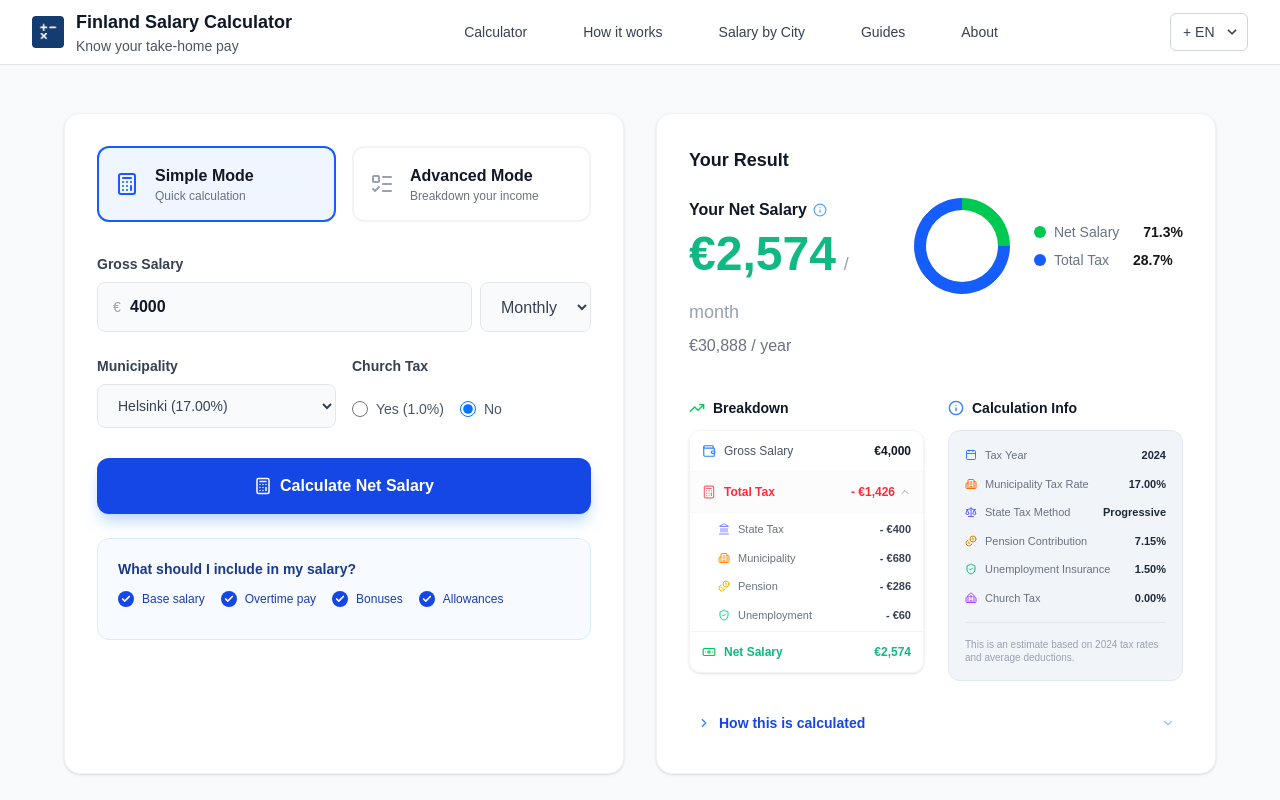
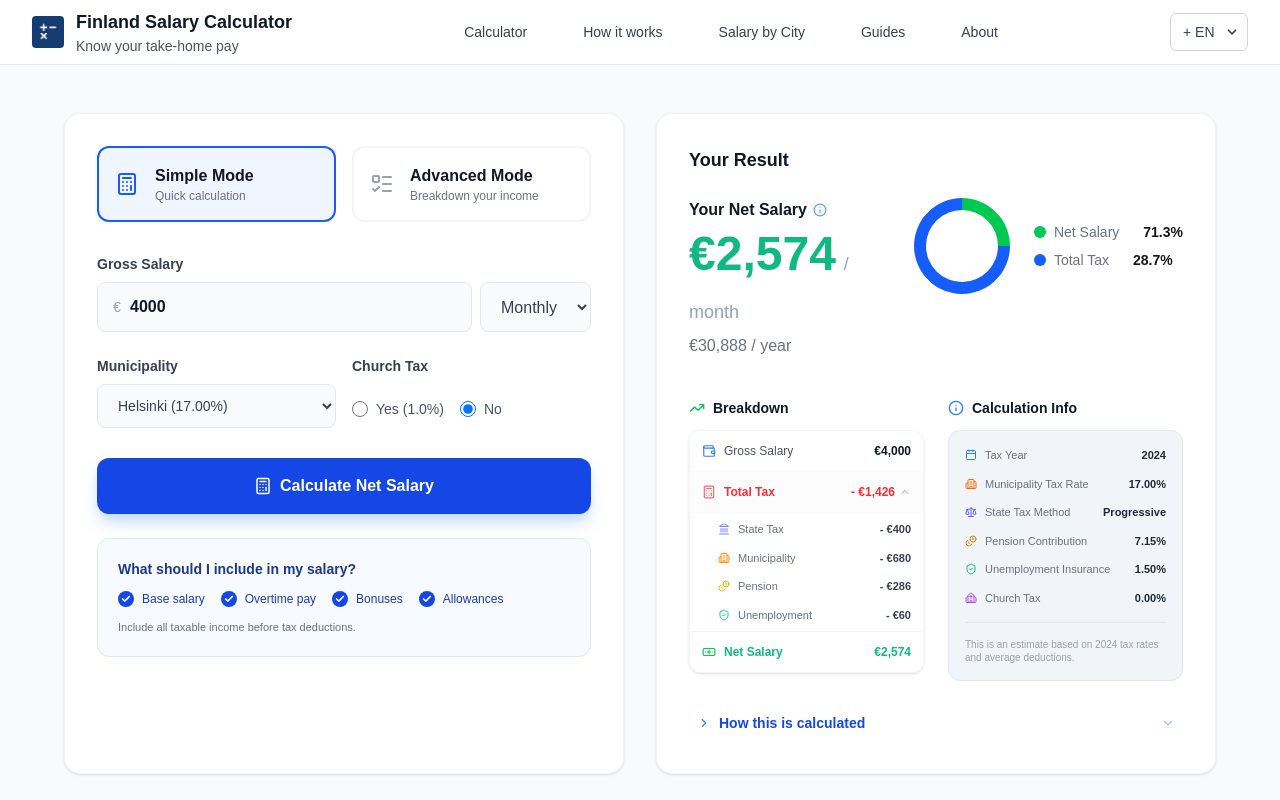
Before and after one commit to upekshapavani2003-maker/finland-salary-calculator, a Next.js app in the folder frontend/: page / in a window 1280 px wide. Shown: the top 800 px of the page. Built offline with nearby package versions, Linux system fonts and the light colour scheme.

Commit message:
minor changes

```diff
--- a/frontend/src/components/SalaryCalculator.tsx
+++ b/frontend/src/components/SalaryCalculator.tsx
@@ -131,11 +131,12 @@ export default function SalaryCalculator() {
                 </div>
               </div>
 
-              <button className="w-full bg-blue-700 hover:bg-blue-700 text-white font-bold py-4 rounded-xl shadow-lg shadow-blue-200 transition-all flex items-center justify-center gap-2">
+              <button className="w-full bg-blue-700 hover:bg-blue-800 text-white font-bold py-4 rounded-xl shadow-lg shadow-blue-200 transition-all flex items-center justify-center gap-2">
                 <Calculator size={18} />
                 Calculate Net Salary
               </button>
 
+              {/* HELPER BOX */}
               <div className="bg-blue-50/50 rounded-xl p-5 border border-blue-100">
                 <p className="text-blue-900 font-bold text-sm mb-3">What should I include in my salary?</p>
                 <div className="flex flex-wrap gap-4 mb-3">
@@ -148,6 +149,9 @@ export default function SalaryCalculator() {
                     </div>
                   ))}
                 </div>
+                <p className="text-[11px] text-gray-500 font-medium mt-1">
+                  Include all taxable income before tax deductions.
+                </p>
               </div>
             </div>
           </div>
```
